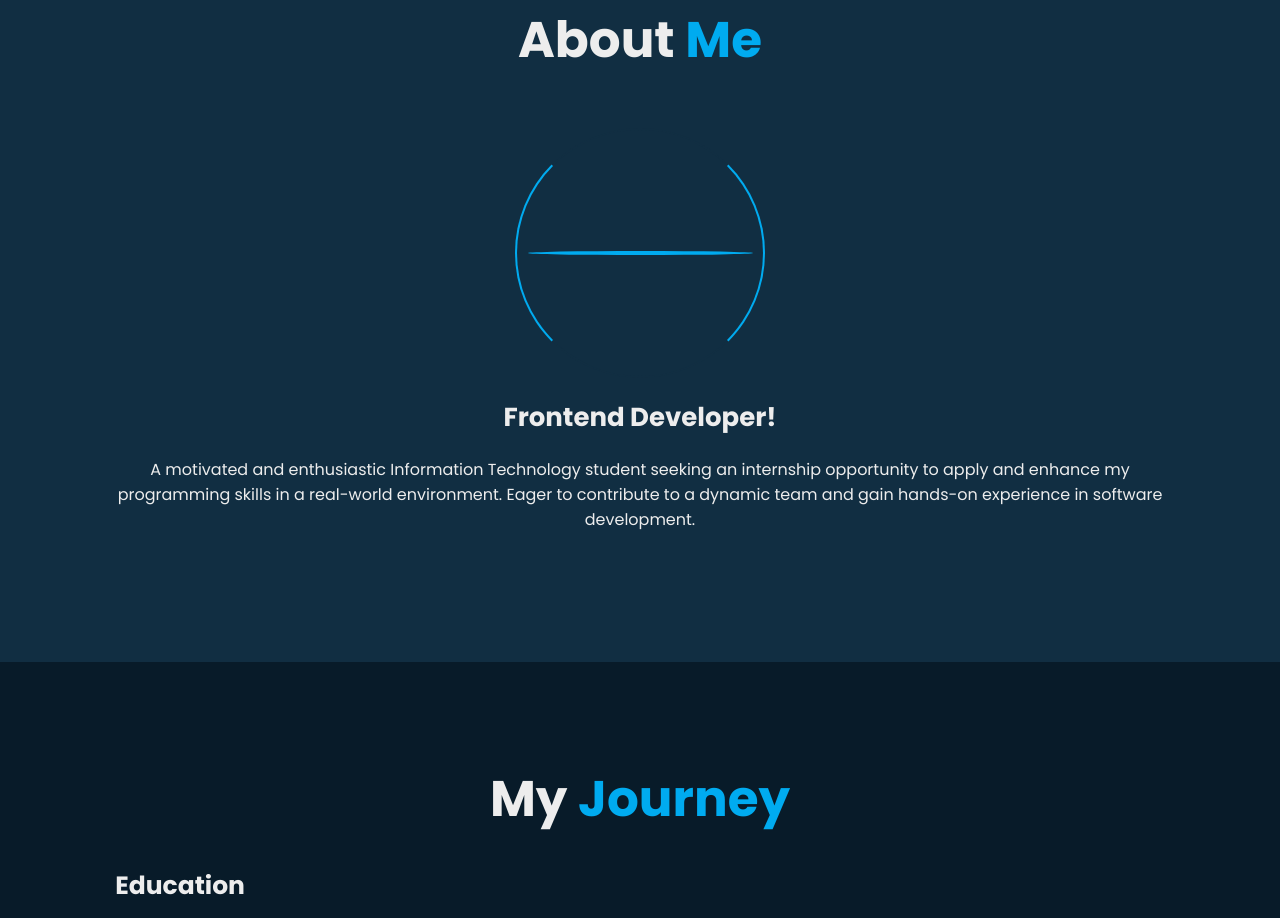
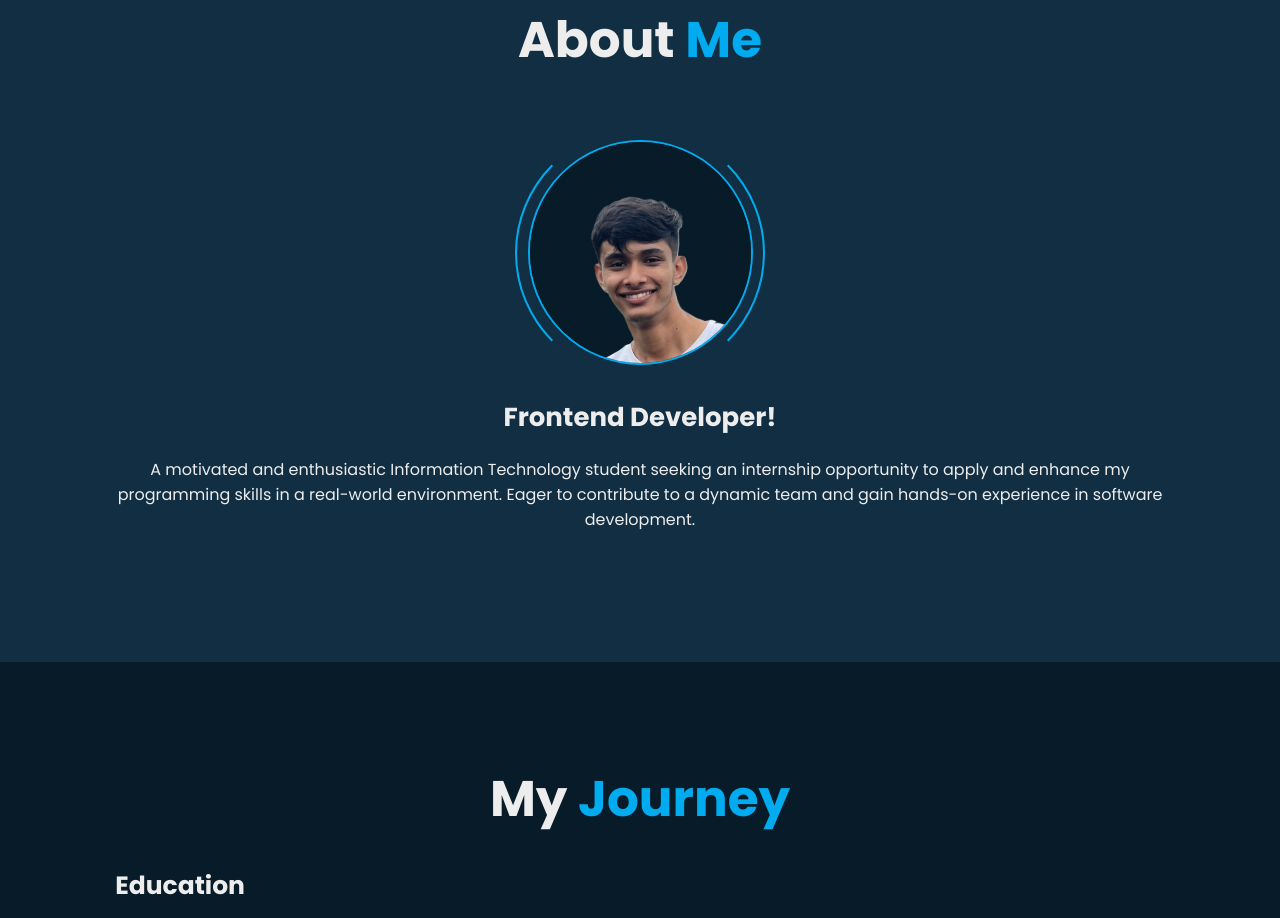
Before and after one commit to Kailash1211/kailash, a plain HTML site: page index.html in a window 1280 px wide. Shown: the part 938-1856 px from the top of the page. Drawn offline with Linux system fonts and the light colour scheme.

Commit message:
Update index.html

```diff
--- a/index.html
+++ b/index.html
@@ -58,7 +58,7 @@ in software development. -->
         <h2 class="heading">About <span>Me</span></h2>
 
         <div class="about-img">
-            <img src="/image/kailash2.jpg" alt="">
+            <img src="kailash2.jpg" alt="">
             <span class="circle-spin"></span>
         </div>
 
```
